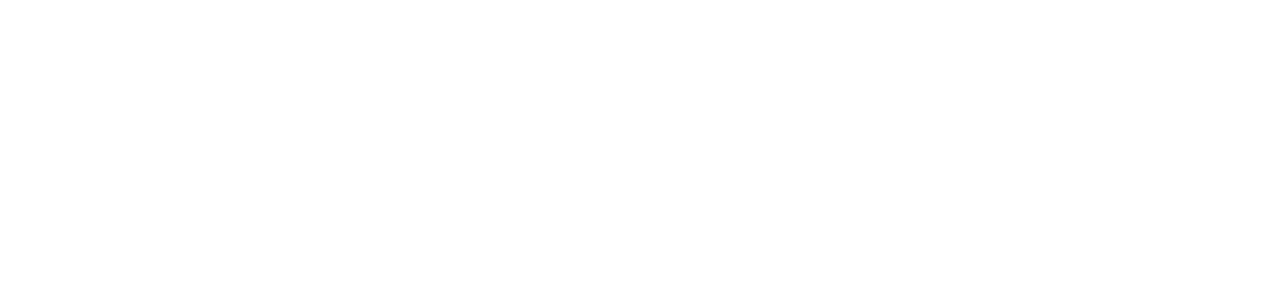
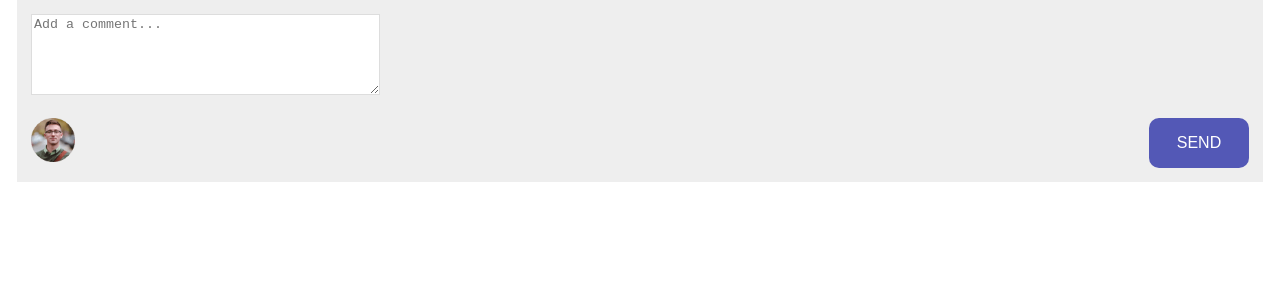
Before and after one commit to AliSaid-dr/InteractiveCommentsSection, a React (Create React App) app in the folder interactive-comments-section/: page / in a window 1280 px wide. Shown: the top 300 px of the page. Built offline with nearby package versions, Linux system fonts and the light colour scheme.

Commit message:
Add comment section

```diff
--- a/interactive-comments-section/src/App.css
+++ b/interactive-comments-section/src/App.css
@@ -23,7 +23,40 @@ body {
     margin: 0 auto;
 }
 
+/* Comment-section */
 
+div.add-comment-container {
+    margin:auto 17px auto 17px;
+    padding: 14px;
+    background-color: #eee;
+}
+
+.comment {
+    border: 1px solid #ddd;
+}
+
+img.avatar-image {
+    width: 44px;
+    height: 44px;
+}
+
+input.send {
+    width: 100px;
+    height: 50px;
+    border-radius: 10px;
+    border: none;
+    background-color: #5358b6;
+    text-transform: uppercase;
+    font-size: 16px;
+    font-weight: 500;
+    color: #fff;
+}
+
+.comment-item {
+    display: flex;
+    justify-content: space-between;
+    margin-top: 20px;
+}
 
 @media screen and (min-width: 600px) {
     .container {
--- a/interactive-comments-section/src/App.js
+++ b/interactive-comments-section/src/App.js
@@ -1,10 +1,11 @@
 import Comments from './components/Comments';
+import AddComment from './components/AddComment';
 import './App.css';
 
 function App() {
   return (
     <div>
-
+      <AddComment/>
     </div>
   );
 }
--- /dev/null
+++ b/interactive-comments-section/src/components/AddComment.js
@@ -0,0 +1,17 @@
+function AddComment() {
+    return (
+        <div className="add-comment-container">
+            <form action="">
+                <div className="comment-text">
+                    <textarea name="comment" id="comment" cols="41" rows="5" className="comment" placeholder = "Add a comment..."></textarea>
+                </div>
+                <div className="comment-item">
+                    <img src="/images/avatars/image-juliusomo.png" className="avatar-image" alt="Avatar" />
+                    <input className="send" type="submit" value="send"/>
+                </div>
+            </form>
+        </div>
+    )
+}
+
+export default AddComment;
```
